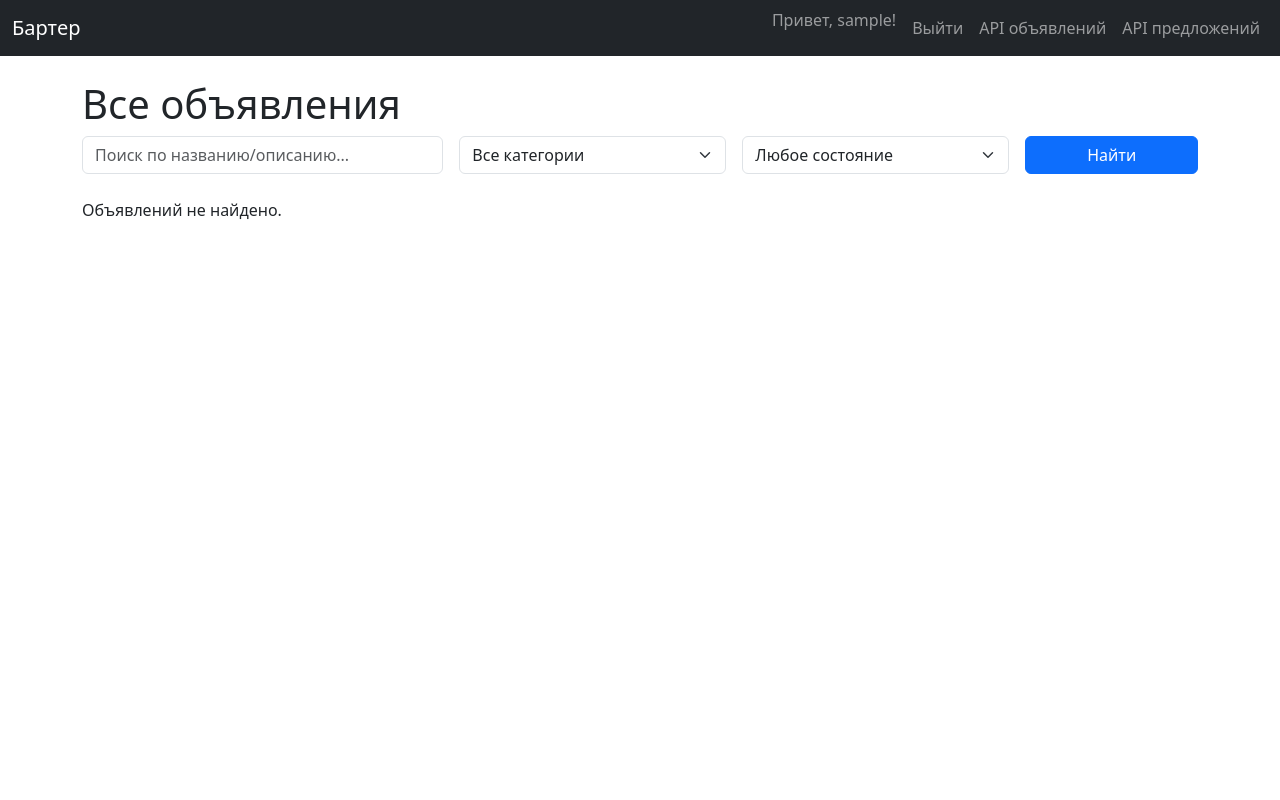
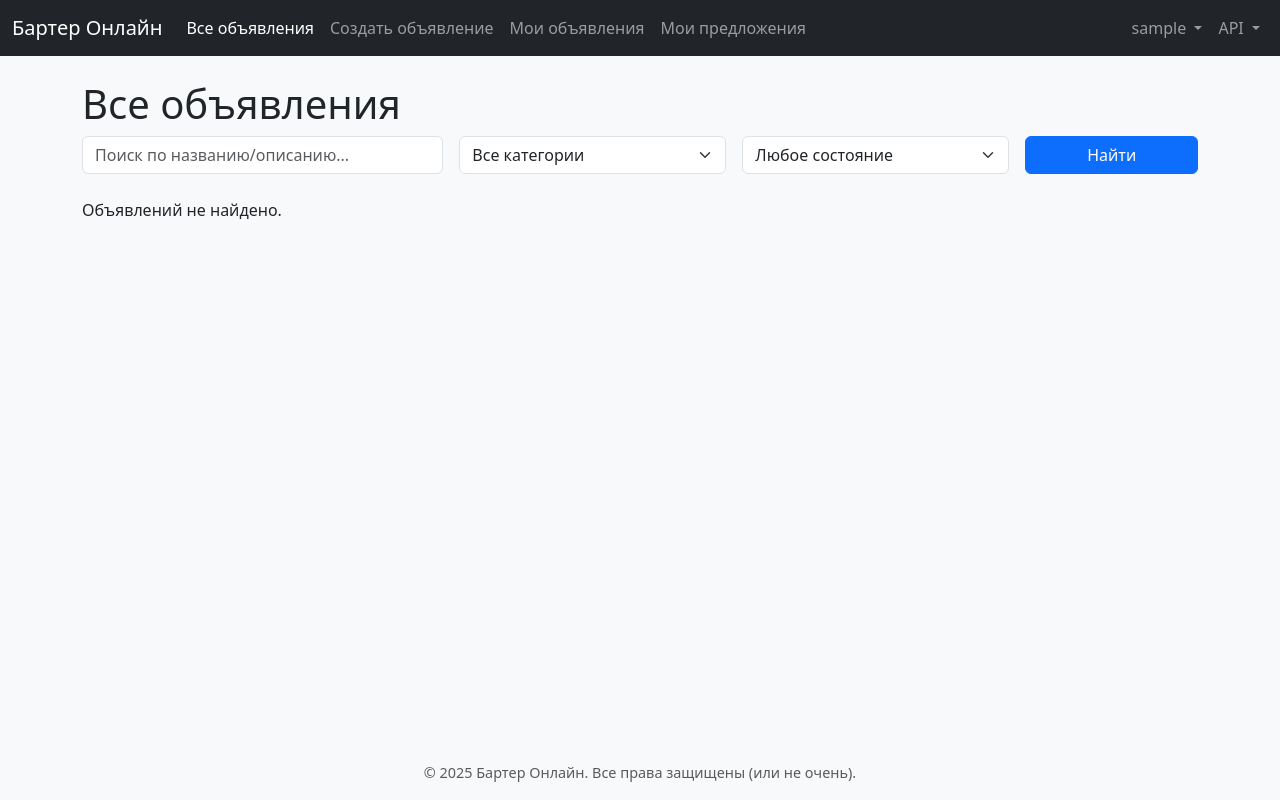
Before and after one commit to nodecspro/barter_platform, a Django app: page / in a window 1280 px wide. Run offline with Django 5.2, Linux system fonts and the light colour scheme; the visitor is signed in with stand-in values (Sample User, id 1); data that the repository does not hold is empty.

Commit message:
Refactor: Improve base template and logout view
Update base template for better structure, styling, and navigation.
Modify logout view to accept POST and GET requests for flexibility.

```diff
--- a/barter_platform/urls.py
+++ b/barter_platform/urls.py
@@ -13,7 +13,7 @@ urlpatterns = [
     ),
     path(
         "accounts/logout/",
-        auth_views.LogoutView.as_view(next_page="ads:ad_list"),
+        auth_views.LogoutView.as_view(http_method_names=["post", "get", "options"]),
         name="logout",
     ),
     path("accounts/signup/", ads_views.SignUpView.as_view(), name="signup"),
--- a/templates/base.html
+++ b/templates/base.html
@@ -1,27 +1,54 @@
 <!DOCTYPE html>
 <html lang="ru">
   <head>
-    <meta charset="utf-g" />
+    <meta charset="utf-8" />
     <meta name="viewport" content="width=device-width, initial-scale=1" />
     <title>{% block title %}Бартерная Платформа{% endblock %}</title>
     <link
-      href="https://cdn.jsdelivr.net/npm/bootstrap@5.3.0/dist/css/bootstrap.min.css"
+      href="https://cdn.jsdelivr.net/npm/bootstrap@5.3.2/dist/css/bootstrap.min.css"
       rel="stylesheet"
+      integrity="sha384-T3c6CoIi6uLrA9TneNEoa7RxnatzjcDSCmG1MXxSR1GAsXEV/Dwwykc2MPK8M2HN"
+      crossorigin="anonymous"
     />
     <style>
       body {
-        padding-top: 5rem;
+        padding-top: 5rem; /* Adjust if your navbar height changes */
+        padding-bottom: 3rem; /* For footer or bottom content */
+        background-color: #f8f9fa; /* Light grey background */
       }
-      .ad-card img {
+      .ad-card-img {
+        /* Renamed from ad-card img to be more specific if needed */
         max-height: 200px;
-        object-fit: cover;
+        object-fit: cover; /* Ensures the image covers the area, might crop */
+        width: 100%;
+      }
+      .navbar {
+        margin-bottom: 1.5rem;
+      }
+      .container {
+        max-width: 1140px; /* Limit overall container width for larger screens */
+      }
+      .footer {
+        padding: 1rem 0;
+        background-color: #e9ecef;
+        text-align: center;
+        position: fixed;
+        bottom: 0;
+        width: 100%;
+        font-size: 0.9em;
+        color: #6c757d;
+      }
+      /* Adjust main content padding if using fixed footer */
+      main.container {
+        margin-bottom: 60px; /* Height of the footer */
       }
     </style>
+    {% block extra_head %}{% endblock %}
   </head>
   <body>
     <nav class="navbar navbar-expand-md navbar-dark bg-dark fixed-top">
       <div class="container-fluid">
-        <a class="navbar-brand" href="{% url 'ads:ad_list' %}">Бартер</a>
+        <a class="navbar-brand" href="{% url 'ads:ad_list' %}">Бартер Онлайн</a>
         <button
           class="navbar-toggler"
           type="button"
@@ -34,36 +61,112 @@
           <span class="navbar-toggler-icon"></span>
         </button>
         <div class="collapse navbar-collapse" id="navbarCollapse">
+          <ul class="navbar-nav me-auto mb-2 mb-md-0">
+            <li class="nav-item">
+              <a
+                class="nav-link {% if request.resolver_match.url_name == 'ad_list' %}active{% endif %}"
+                href="{% url 'ads:ad_list' %}"
+                >Все объявления</a
+              >
+            </li>
+            {% if user.is_authenticated %}
+            <li class="nav-item">
+              <a
+                class="nav-link {% if request.resolver_match.url_name == 'ad_create' %}active{% endif %}"
+                href="{% url 'ads:ad_create' %}"
+                >Создать объявление</a
+              >
+            </li>
+            <li class="nav-item">
+              <a
+                class="nav-link {% if request.resolver_match.url_name == 'my_ads' %}active{% endif %}"
+                href="{% url 'ads:my_ads' %}"
+                >Мои объявления</a
+              >
+            </li>
+            <li class="nav-item">
+              <a
+                class="nav-link {% if request.resolver_match.url_name == 'my_proposals' %}active{% endif %}"
+                href="{% url 'ads:my_proposals' %}"
+                >Мои предложения</a
+              >
+            </li>
+            {% endif %}
+          </ul>
           <ul class="navbar-nav ms-auto mb-2 mb-md-0">
             {% if user.is_authenticated %}
-            <li class="nav-item">
-              <span class="navbar-text me-2">Привет, {{ user.username }}!</span>
+            <li class="nav-item dropdown">
+              <a
+                class="nav-link dropdown-toggle"
+                href="#"
+                id="navbarDropdownUser"
+                role="button"
+                data-bs-toggle="dropdown"
+                aria-expanded="false"
+              >
+                {{ user.username }}
+              </a>
+              <ul
+                class="dropdown-menu dropdown-menu-end"
+                aria-labelledby="navbarDropdownUser"
+              >
+                <li>
+                  <form
+                    id="logout-form"
+                    method="post"
+                    action="{% url 'logout' %}"
+                  >
+                    {% csrf_token %}
+                    <button type="submit" class="dropdown-item">Выйти</button>
+                  </form>
                 </li>
-            <li class="nav-item">
-              <a class="nav-link" href="{% url 'logout' %}">Выйти</a>
+              </ul>
             </li>
             {% else %}
             <li class="nav-item">
               <a
-                class="nav-link"
+                class="nav-link {% if request.resolver_match.url_name == 'login' %}active{% endif %}"
                 href="{% url 'login' %}?next={{ request.path }}"
                 >Войти</a
               >
             </li>
             <li class="nav-item">
-              {# ADDED SIGNUP LINK #}
-              <a class="nav-link" href="{% url 'signup' %}">Регистрация</a>
+              <a
+                class="nav-link {% if request.resolver_match.url_name == 'signup' %}active{% endif %}"
+                href="{% url 'signup' %}"
+                >Регистрация</a
+              >
             </li>
             {% endif %}
-            <li class="nav-item">
-              <a class="nav-link" href="/api/ads/" target="_blank"
+            <li class="nav-item dropdown">
+              <a
+                class="nav-link dropdown-toggle"
+                href="#"
+                id="navbarDropdownApi"
+                role="button"
+                data-bs-toggle="dropdown"
+                aria-expanded="false"
+              >
+                API
+              </a>
+              <ul
+                class="dropdown-menu dropdown-menu-end"
+                aria-labelledby="navbarDropdownApi"
+              >
+                <li>
+                  <a class="dropdown-item" href="/api/ads/" target="_blank"
                     >API объявлений</a
                   >
                 </li>
-            <li class="nav-item">
-              <a class="nav-link" href="/api/proposals/" target="_blank"
+                <li>
+                  <a
+                    class="dropdown-item"
+                    href="/api/proposals/"
+                    target="_blank"
                     >API предложений</a
                   >
+                </li>
+              </ul>
             </li>
           </ul>
         </div>
@@ -71,7 +174,9 @@
     </nav>
 
     <main class="container">
-      {% if messages %} {% for message in messages %}
+      {% if messages %}
+      <div class="mt-3">
+        {% for message in messages %}
         <div
           class="alert alert-{% if message.tags %}{{ message.tags }}{% else %}info{% endif %} alert-dismissible fade show"
           role="alert"
@@ -84,9 +189,27 @@
             aria-label="Close"
           ></button>
         </div>
-      {% endfor %} {% endif %} {% block content %} {% endblock %}
+        {% endfor %}
+      </div>
+      {% endif %} {% block content %}
+      <!-- Page specific content will go here -->
+      {% endblock %}
     </main>
 
-    <script src="https://cdn.jsdelivr.net/npm/bootstrap@5.3.0/dist/js/bootstrap.bundle.min.js"></script>
+    <footer class="footer mt-auto py-3 bg-light">
+      <div class="container text-center">
+        <span class="text-muted"
+          >© {% now "Y" %} Бартер Онлайн. Все права защищены (или не
+          очень).</span
+        >
+      </div>
+    </footer>
+
+    <script
+      src="https://cdn.jsdelivr.net/npm/bootstrap@5.3.2/dist/js/bootstrap.bundle.min.js"
+      integrity="sha384-C6RzsynM9kWDrMNeT87bh95OGNyZPhcTNXj1NW7RuBCsyN/o0jlpcV8Qyq46cDfL"
+      crossorigin="anonymous"
+    ></script>
+    {% block extra_scripts %}{% endblock %}
   </body>
 </html>
```
Lines whose indentation alone changed are shown as unchanged.
